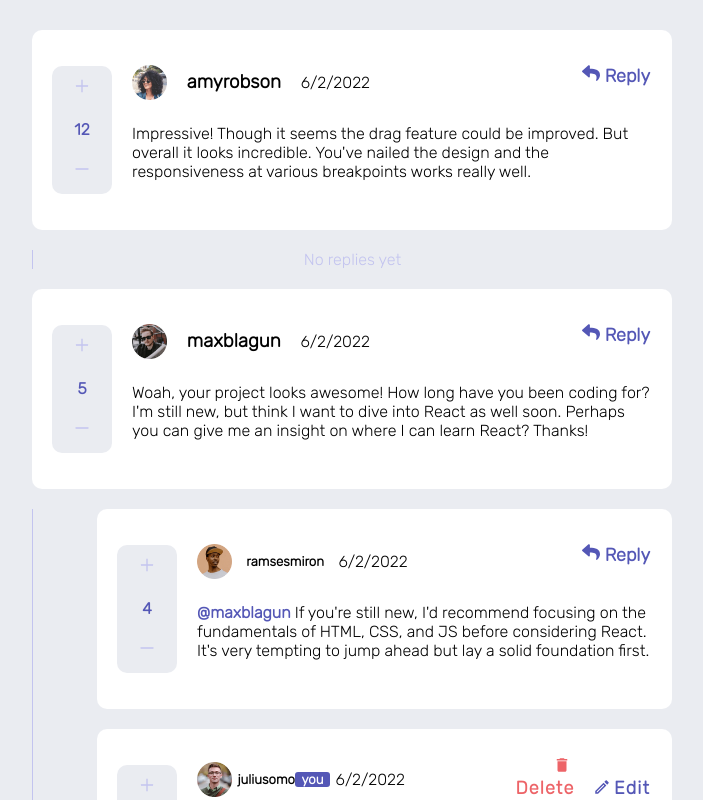
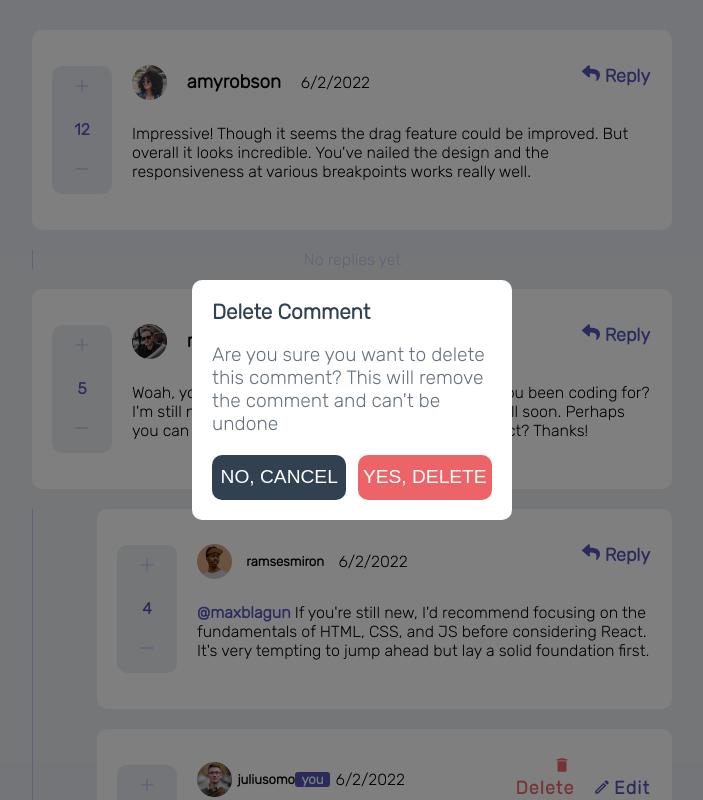
Before and after one commit to SiR-PENt/interactive-comment-section, a React (Create React App) app: page /dashboard in a window 1280 px wide. Shown: the top 800 px of the page, without its empty margins (288-991 px from the left). Built offline with nearby package versions, Linux system fonts and the light colour scheme; a web font is replaced by a local one.

Commit message:
designed modal for delete

```diff
--- a/src/App.js
+++ b/src/App.js
@@ -1,10 +1,10 @@
 import Dashboard from './Dashboard';
-
+import Modal from './Modal'
 const App = () => {
 
   return  <>
   <Dashboard/>
-
+  <Modal/>
   </>
 }
 
--- a/src/Comments.js
+++ b/src/Comments.js
@@ -114,7 +114,6 @@ const generateNewId = uuidv4();
     replies.length > 0 ? replies.map(singleReply => {
     const newReply = {...singleReply}
     return <Replies key = {singleReply.id} reply={newReply} commentId={commentId} />}) :  <p className='no_reply'>No replies yet</p>
-
   }
 </section>
   </article>
--- a/src/Context.js
+++ b/src/Context.js
@@ -30,15 +30,17 @@ const modifyComment = data.comments.map(comment => {
   return {...comment, id:commentsId, replies:modifiedReply, createdAt }
 });//this changes the id of the comment and replies
 
-const initialState = fetchFromLocalStorage() ? fetchFromLocalStorage() : {...data, comments:modifyComment};//update the comment with modifiedComment variable
-console.log(initialState);
+let initialState = fetchFromLocalStorage() ? fetchFromLocalStorage() : {...data, comments:modifyComment};//update the comment with modifiedComment variable
+
 const [state, dispatch] = useReducer(reducer, initialState);
 
 useEffect(() => {
-    localStorage.setItem('state',JSON.stringify(state))
+    const sortedComments = state.comments.sort((a, b) => b.score - a.score);
+    const newState = {...state, comments:sortedComments};
+    localStorage.setItem('state',JSON.stringify(newState))
+    console.log('useEffect')
   },[state]);
-
-
+    console.log('not UseEffect')
 const toggleCommentScore = (id, type) => dispatch({type:'TOGGLE_COMMENT', payload:{id, type}});
 
 const toggleReplyScore = (id, type) => (dispatch({type: 'TOGGLE_REPLY' , payload:{id, type}}));
--- a/src/Modal.js
+++ b/src/Modal.js
@@ -3,23 +3,25 @@ import React from 'react'
 
 const Modal = () => {
   return (
-    <div>
-        <h1>Delete Comment</h1>
+    <div className='modal-overlay show-modal'>
+        <div className='modal-container'>
+         <h1>Delete Comment</h1>
         <p>
          Are you sure you want to delete this comment? This will remove the comment and can't be undone
         </p>
         <footer>
             <div>
-            <button>
+            <button className='dont_delete'>
             No, Cancel
             </button>
             </div>
-              <div>
-            <button>
+            <div>
+            <button className='delete'>
             Yes, Delete
             </button>
             </div>
         </footer>
+        </div>
     </div>
   )
 }
--- a/src/SCSS/_comment.scss
+++ b/src/SCSS/_comment.scss
@@ -7,7 +7,7 @@
         display: grid;
         grid-template-columns: 85px auto;
         grid-template-rows: 60px auto 60px;
-        grid-template-areas: "header header" "content content" "toggle reply-container";
+        grid-template-areas: "header header""content content""toggle reply-container";
         // border: 1px solid red;
         grid-row-gap: 10px;
         border-radius: 10px;
@@ -40,7 +40,7 @@
             }
         }
 
-        & > p:nth-child(2) {
+        &>p:nth-child(2) {
             grid-area: content;
 
             span {
@@ -63,7 +63,7 @@
             text-align: center;
 
             button {
-                color: $text-color-border;
+                color:$button_and_border;
                 font-size: 18px;
                 font-weight: weights(regular);
 
@@ -90,7 +90,7 @@
                 font-family: inherit;
 
                 &:hover {
-                    color: $text-color-border;
+                    color:$button_and_border;
                     transition: color 0.3s linear;
                 }
 
@@ -117,7 +117,7 @@
                     @include user_btn($btn_primary);
 
                     &:hover {
-                        color: $text-color-border;
+                        color:$button_and_border;
                         transition: color 0.3s linear;
                     }
                 }
@@ -182,7 +182,7 @@
             font-weight: weights(medium);
 
             &:hover {
-                background: $text-color-border;
+                background:$button_and_border;
                 transition: color 0.3s linear;
             }
         }
@@ -199,7 +199,6 @@
 // for the dashboard
 footer {
     width: 90%;
-
     .form_field.comment {
         width: 100%;
         height: 220px;
@@ -248,4 +247,7 @@ footer {
     footer {
         width: 50%;
     }
+    .modal-overlay .modal-container {
+        width:25%;
+    }
 }
--- /dev/null
+++ b/src/SCSS/_modal.scss
@@ -0,0 +1,68 @@
+.modal-overlay {
+    position: fixed;
+    top: 0;
+    left: 0;
+    width: 100%;
+    height: 100%;
+    background: rgba(0, 0, 0, 0.5);
+    display: grid;
+    place-items: center;
+    transition: var(--transition);
+    visibility: hidden;
+    z-index: -1;
+    font-family: 'Rubik', sans-serif;
+}
+
+/* OPEN/CLOSE MODAL */
+.show-modal {
+    visibility: visible;
+    z-index: 10;
+}
+
+.modal-container {
+    background: $bg-neutral;
+    width: 90%;
+    height: 15rem;
+    border-radius: 10px;
+    display: grid;
+    padding: 20px;
+    color: $text-color-sd;
+
+    h1 {
+        font-size: 1.3rem;
+        font-weight: weights(bold);
+    }
+
+    p {
+        font-weight: weights(medium);
+        color: $text-color-wk;
+        font-size: 1.2rem;
+    }
+
+    footer {
+        display: grid;
+        grid-template-columns: repeat(2, 48%);
+        grid-column-gap: 4%;
+        width: 100%;
+
+        div {
+            border-radius: 10px;
+            overflow: hidden;
+
+            button {
+                width: 100%;
+                height: 100%;
+                text-align: center;
+                font-size: 1.2rem;
+                color: $bg-neutral;
+                text-transform: uppercase;
+                &.dont_delete {
+                     background: $text-color-sd;
+                }
+                &.delete {
+                    background:$btn_danger;
+                }
+            }
+        }
+    }
+}
--- a/src/SCSS/_reply.scss
+++ b/src/SCSS/_reply.scss
@@ -1,11 +1,11 @@
 section.container_for_replies {
     display: grid;
     justify-items: end;
-    border-left:1px solid $text-color-border;
+    border-left:1px solid $button_and_border;
     margin-top:20px;
     grid-gap:20px;
     .no_reply {
-        color: $text-color-border;
+        color: $button_and_border;
         // border-top:1px solid;
         // border-bottom:1px solid;
         width:100%;
--- a/src/SCSS/_variables.scss
+++ b/src/SCSS/_variables.scss
@@ -3,7 +3,7 @@
 
 $btn_primary:hsl(238, 40%, 52%);
 $btn_danger:hsl(358, 79%, 66%);
-$text-color-border:hsl(239, 57%, 85%);
+$button_and_border:hsl(239, 57%, 85%);
 $btn-danger-hover:hsl(357, 100%, 86%);
 $text-color-sd:hsl(212, 24%, 26%);
 $text-color-wk:hsl(211, 10%, 45%);
--- a/src/main.scss
+++ b/src/main.scss
@@ -3,3 +3,4 @@
 @import './SCSS/_config.scss';
 @import './SCSS/comment';
 @import './SCSS/reply';
+@import './SCSS/modal';
```
